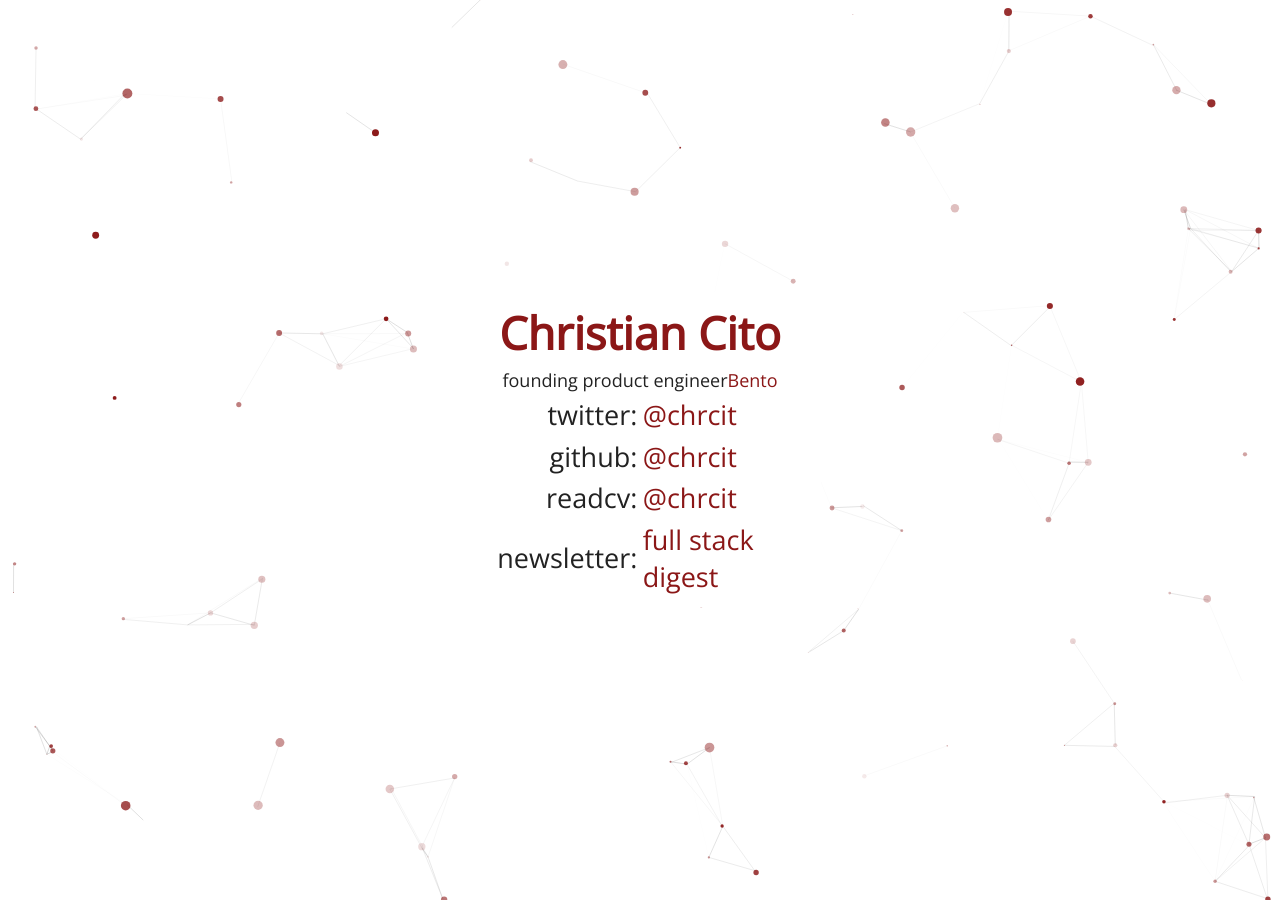
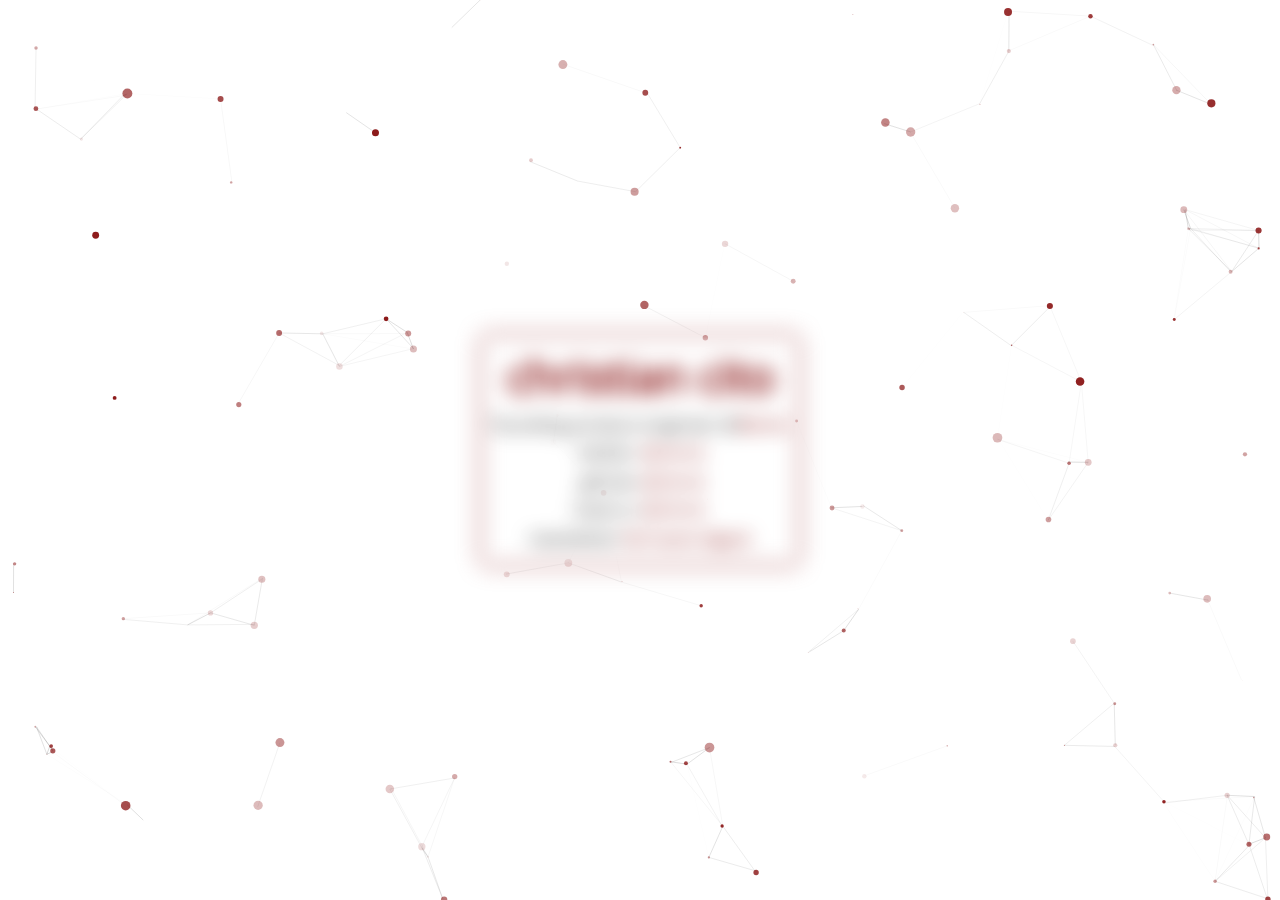
Before and after one commit to chrcit/christiancito.com, a Jekyll site: the page built from index.md, in a window 1280 px wide. Built offline with Jekyll 4.4.1, drawn with Linux system fonts in a browser that asks for light colours.

Commit message:
style changes

```diff
--- a/css/site.css
+++ b/css/site.css
@@ -48,12 +48,14 @@
 /* Index */
 
 .site-index {
-  background: #fff;
+  background: rgba(255, 255, 255, 0.9);
   padding: .5em;
   position: absolute;
   z-index: 2;
   top:50%;
   left:50%;
+  box-shadow: #800000 0 0 10px;
+  filter: blur(10px);
   -ms-transform: translateX(-50%) translateY(-50%);
   -webkit-transform: translate(-50%,-50%);
   transform: translate(-50%,-50%);
@@ -86,7 +88,6 @@
 .site-list li span {
   flex: 1;
   text-decoration: none;
-  font-size: 1.5em;
   margin: 0 0.1em;
   text-align: right;
 }
@@ -96,7 +97,6 @@
   flex: 1;
   color: #8B1717;
   text-decoration: none;
-  font-size: 1.5em;
   margin: 0 0.1em;
 }
 
--- a/index.md
+++ b/index.md
@@ -2,11 +2,11 @@
 layout: index
 ---
 
-<h1 class="site-title"><a href="{{ site.url }}">Christian Cito</a></h1>
+<h1 class="site-title"><a href="{{ site.url }}"><strong>chr</strong>istian <strong>cit</strong>o</a></h1>
 <ul class="site-list">
-  <li>founding product engineer<a target="_blank" href="https://bento.me">Bento</a></li>
+  <li>founding product engineer @ <a target="_blank" href="https://bento.me">Bento</a></li>
   <li><span>twitter:</span> <a target="_blank" href="https://twitter.com/{{ site.twitter }}">@{{ site.twitter }}</a></li>
   <li><span>github:</span> <a target="_blank" href="https://github.com/chrcit">@chrcit</a></li>
-  <li><span>readcv:</span> <a target="_blank" href="https://read.cv/chrcit">@chrcit</a></li>
-  <li><span>newsletter:</span> <a target="_blank" href="https://app.mailbrew.com/chrcit/devs-fh98L5BO4g2T">full stack digest</a></li>
+  <li><span>read.cv:</span> <a target="_blank" href="https://read.cv/chrcit">@chrcit</a></li>
+  <li>newsletter: <br /> <a target="_blank" href="https://app.mailbrew.com/chrcit/devs-fh98L5BO4g2T">full stack digest</a></li>
 </ul>
```
